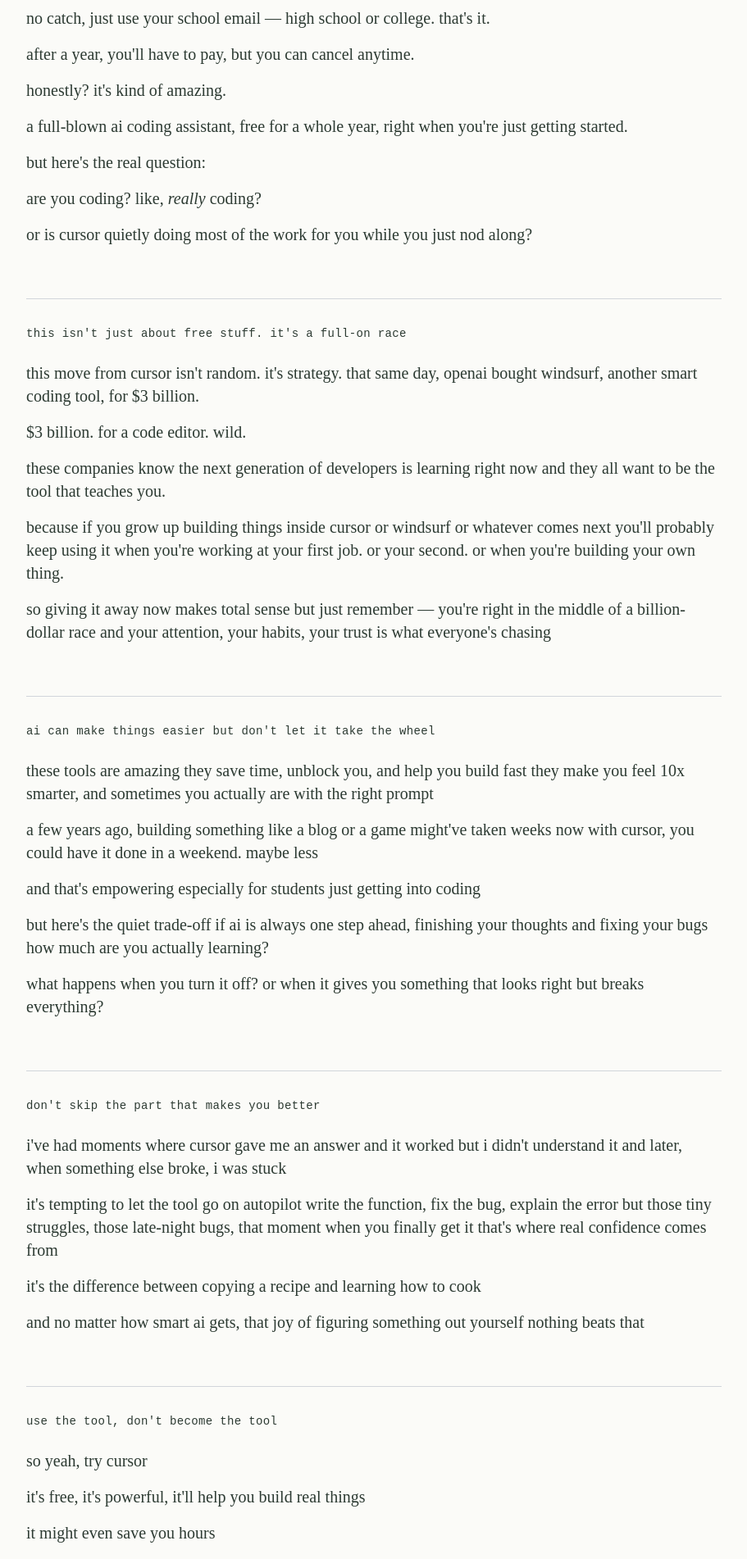
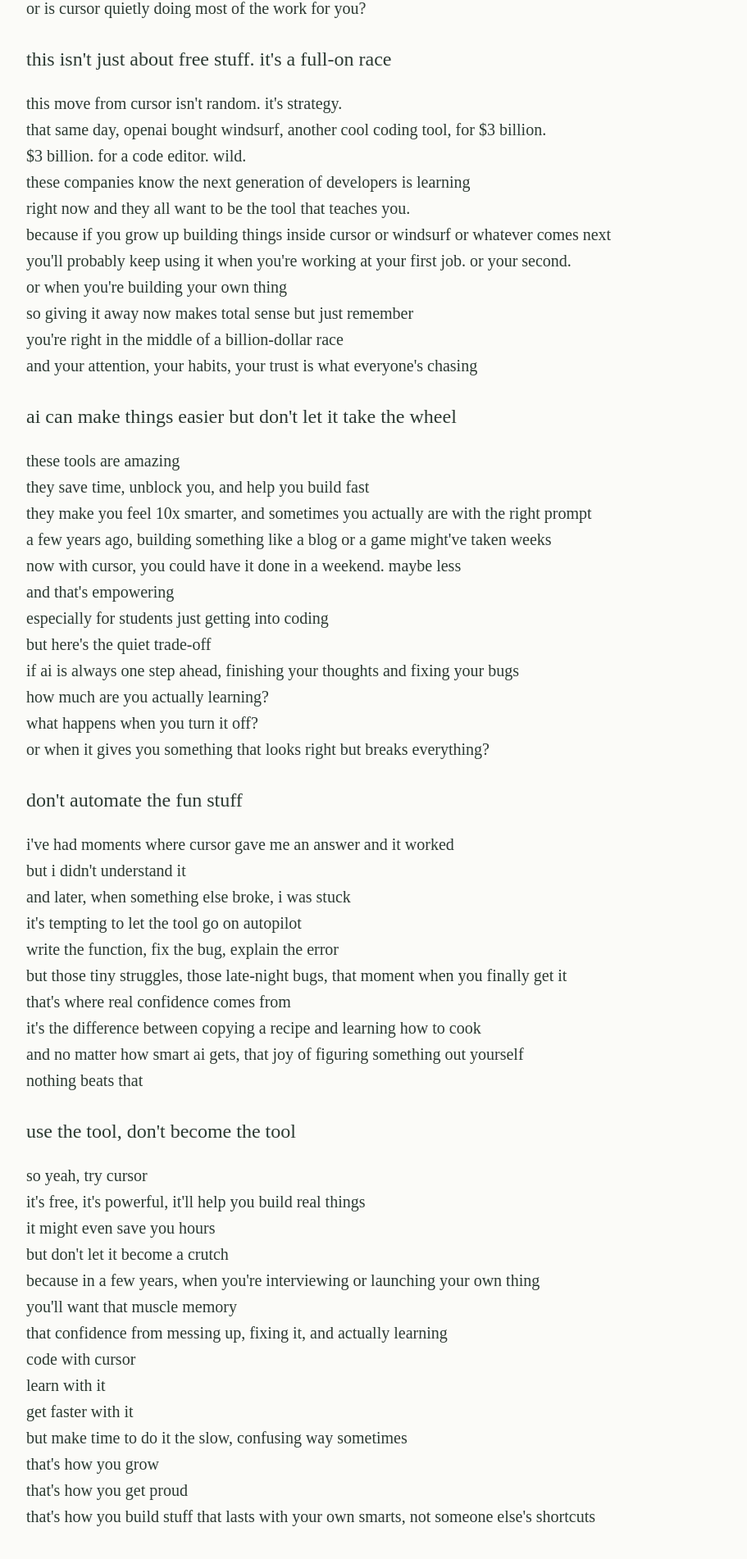
Before and after one commit to notcodesid/reflection, a Next.js app: page /code in a window 1280 px wide. Shown: the part 653-2555 px from the top of the page at 82% size, without its empty margins (184-1095 px from the left). Built offline with nearby package versions, Linux system fonts and the light colour scheme; a web font is replaced by a local one.

Commit message:
complete the structure

```diff
--- a/src/app/code/page.tsx
+++ b/src/app/code/page.tsx
@@ -6,9 +6,7 @@
             <div className="reflection-container pt-8">
                 <section className="mb-16 hidden md:block pt-[3rem] pb-[2rem]">
                     <h1 className="md:text-7xl font-medium font-serif mb-12">
-                    are you really <br />
-                    learning <br />
-                    to code?
+                        can you really code ?
                     </h1>
 
                     <section className="mb-4 flex items-center text-sm text-gray-500 font-sans">
@@ -18,223 +16,276 @@
                     </section>
                 </section>
 
-            <section className="mb-16 md:hidden">
+                <section className="mb-8 md:hidden">
                     <h1 className="text-4xl font-normal font-serif mb-6">are you really learning to code?</h1>
                 </section>
 
-            <section className="mb-16 border-t border-gray-300 pt-8">
+                <section className=" border-t border-gray-300 pt-8">
                     <p className="text-lg md:text-xl font-serif">
                         on may 6, 2025, cursor dropped some pretty big news:
                     </p>
 
-                <p className="text-lg md:text-xl font-serif mt-4">
-                <a href="https://x.com/cursor_ai/status/1919846420234031146" className="text-blue-600 hover:underline">
-                https://x.com/cursor_ai/status/1919846420234031146
-                </a>
-                </p>
-
-                <p className="text-lg md:text-xl font-serif mt-4">
-                no catch, just use your school email — high school or college. that&apos;s it.
-                </p>
-
-                <p className="text-lg md:text-xl font-serif mt-4">
-                after a year, you&apos;ll have to pay, but you can cancel anytime.
-                </p>
+                    <blockquote className="twitter-tweet" data-media-max-width="560"><p lang="en" dir="ltr">Cursor is now free for students. Enjoy!</p>&mdash; Cursor (@cursor_ai) <a href="https://twitter.com/cursor_ai/status/1919846420234031146?ref_src=twsrc%5Etfw">May 6, 2025</a></blockquote>
+                    <script async src="https://platform.twitter.com/widgets.js" charSet="utf-8"></script>
 
                     <p className="text-lg md:text-xl font-serif mt-4">
                         honestly? it&apos;s kind of amazing.
                     </p>
 
-                <p className="text-lg md:text-xl font-serif mt-4">
-                a full-blown ai coding assistant, free for a whole year, right when you&apos;re just getting started.
+                    <p className="text-lg md:text-xl font-serif mt-1">
+                        ai coding assistant, free for a whole year, right when you&apos;re just getting started.
                     </p>
 
-                <p className="text-lg md:text-xl font-serif mt-4">
+                    <p className="text-lg md:text-xl font-serif mt-1">
                         but here&apos;s the real question:
                     </p>
 
-                <p className="text-lg md:text-xl font-serif mt-4">
+                    <p className="text-lg md:text-xl font-serif mt-1">
                         are you coding? like, <em>really</em> coding?
                     </p>
 
-                <p className="text-lg md:text-xl font-serif mt-4">
-                or is cursor quietly doing most of the work for you while you just nod along?
+                    <p className="text-lg md:text-xl font-serif mt-1">
+                        or is cursor quietly doing most of the work for you?
                     </p>
                 </section>
 
-            <section className="border-t border-gray-300 pt-8 mb-16">
-                <h2 className="text-sm font-sans tracking-wide mb-6">this isn&apos;t just about free stuff. it&apos;s a full-on race</h2>
+                <section className=" pt-8">
+                    <h2 className="font-serif text-2xl mb-6">this isn&apos;t just about free stuff. it&apos;s a full-on race</h2>
                     <div className="text-lg md:text-xl font-serif">
                         <p className="text-lg md:text-xl font-serif">
                             this move from cursor isn&apos;t random. it&apos;s strategy.
-                    that same day, openai bought windsurf, another smart coding tool, for $3 billion.
                         </p>
 
-                    <p className="text-lg md:text-xl font-serif mt-4">
+                        <p className="text-lg md:text-xl font-serif mt-1">
+                            that same day, openai bought windsurf, another cool coding tool, for $3 billion.
+                        </p>
+
+                        <p className="text-lg md:text-xl font-serif mt-1">
                             $3 billion. for a code editor. wild.
                         </p>
 
-                    <p className="text-lg md:text-xl font-serif mt-4">
-                    these companies know the next generation of developers is learning right now
-                    and they all want to be the tool that teaches you.
+                        <p className="text-lg md:text-xl font-serif mt-1">
+                            these companies know the next generation of developers is learning
                         </p>
 
-                    <p className="text-lg md:text-xl font-serif mt-4">
+                        <p className="text-lg md:text-xl font-serif mt-1">right now
+                            and they all want to be the tool that teaches you.</p>
+
+                        <p className="text-lg md:text-xl font-serif mt-1">
                             because if you grow up building things inside cursor or windsurf or whatever comes next
-                    you&apos;ll probably keep using it when you&apos;re working at your first job. or your second. or when you&apos;re building your own thing.
                         </p>
 
-                    <p className="text-lg md:text-xl font-serif mt-4">
+                        <p className="text-lg md:text-xl font-serif mt-1">you&apos;ll probably keep using it when you&apos;re working at your first job. or your second.</p>
+
+                        <p className="text-lg md:text-xl font-serif mt-1">or when you&apos;re building your own thing</p>
+
+                        <p className="text-lg md:text-xl font-serif mt-1">
                             so giving it away now makes total sense
-                    but just remember — you&apos;re right in the middle of a billion-dollar race
-                    and your attention, your habits, your trust is what everyone&apos;s chasing
+                            but just remember
+                        </p>
+
+                        <p className="text-lg md:text-xl font-serif mt-1" >you&apos;re right in the middle of a billion-dollar race
+                        </p>
+
+                        <p className="text-lg md:text-xl font-serif mt-1">   and your attention,                   your habits, your trust is what everyone&apos;s chasing
                         </p>
                     </div>
                 </section>
 
-            <section className="mb-16 border-t border-gray-300 pt-8">
-                <h2 className="text-sm font-sans tracking-wide mb-6">ai can make things easier but don&apos;t let it take the wheel</h2>
+                <section className="pt-8">
+                    <h2 className="font-serif text-2xl mb-6">ai can make things easier but don&apos;t let it take the wheel</h2>
 
                     <p className="text-lg md:text-xl font-serif">
                     these tools are amazing
+                    </p>
+
+                    <p className="text-lg md:text-xl font-serif mt-1">
                     they save time, unblock you, and help you build fast
+                    </p>
+
+                    <p className="text-lg md:text-xl font-serif mt-1">
                     they make you feel 10x smarter, and sometimes you actually are with the right prompt
                     </p>
 
-                <p className="text-lg md:text-xl font-serif mt-4">
+                    <p className="text-lg md:text-xl font-serif mt-1">
                     a few years ago, building something like a blog or a game might&apos;ve taken weeks
+                    </p>
+
+                    <p className="text-lg md:text-xl font-serif mt-1">
                     now with cursor, you could have it done in a weekend. maybe less
                     </p>
 
-                <p className="text-lg md:text-xl font-serif mt-4">
+                    <p className="text-lg md:text-xl font-serif mt-1">
                     and that&apos;s empowering
+                    </p>
+
+                    <p className="text-lg md:text-xl font-serif mt-1">
                     especially for students just getting into coding
                     </p>
 
-                <p className="text-lg md:text-xl font-serif mt-4">
+                    <p className="text-lg md:text-xl font-serif mt-1">
                     but here&apos;s the quiet trade-off
+                    </p>
+
+                    <p className="text-lg md:text-xl font-serif mt-1">
                     if ai is always one step ahead, finishing your thoughts and fixing your bugs
+                    </p>
+
+                    <p className="text-lg md:text-xl font-serif mt-1">
                     how much are you actually learning?
                     </p>
 
-                <p className="text-lg md:text-xl font-serif mt-4">
+                    <p className="text-lg md:text-xl font-serif mt-1">
                     what happens when you turn it off?
+                    </p>
+
+                    <p className="text-lg md:text-xl font-serif mt-1">
                     or when it gives you something that looks right but breaks everything?
                     </p>
                 </section>
 
-            <section className="mb-16 border-t border-gray-300 pt-8">
-                <h2 className="text-sm font-sans tracking-wide mb-6">don&apos;t skip the part that makes you better</h2>
+                <section className="pt-8">
+                    <h2 className="font-serif text-2xl mb-6">don&apos;t automate the fun stuff</h2>
 
                     <p className="text-lg md:text-xl font-serif">
                     i&apos;ve had moments where cursor gave me an answer and it worked
+                    </p>
+
+                    <p className="text-lg md:text-xl font-serif mt-1">
                     but i didn&apos;t understand it
+                    </p>
+
+                    <p className="text-lg md:text-xl font-serif mt-1">
                     and later, when something else broke, i was stuck
                     </p>
 
-                <p className="text-lg md:text-xl font-serif mt-4">
+                    <p className="text-lg md:text-xl font-serif mt-1">
                     it&apos;s tempting to let the tool go on autopilot
+                    </p>
+
+                    <p className="text-lg md:text-xl font-serif mt-1">
                     write the function, fix the bug, explain the error
+                    </p>
+
+                    <p className="text-lg md:text-xl font-serif mt-1">
                     but those tiny struggles, those late-night bugs, that moment when you finally get it
+                    </p>
+
+                    <p className="text-lg md:text-xl font-serif mt-1">
                     that&apos;s where real confidence comes from
                     </p>
 
-                <p className="text-lg md:text-xl font-serif mt-4">
+                    <p className="text-lg md:text-xl font-serif mt-1">
                     it&apos;s the difference between copying a recipe and learning how to cook
                     </p>
 
-                <p className="text-lg md:text-xl font-serif mt-4">
+                    <p className="text-lg md:text-xl font-serif mt-1">
                     and no matter how smart ai gets, that joy of figuring something out yourself
+                    </p>
+
+                    <p className="text-lg md:text-xl font-serif mt-1">
                     nothing beats that
                     </p>
                 </section>
 
-            <section className="mb-16 border-t border-gray-300 pt-8">
-                <h2 className="text-sm font-sans tracking-wide mb-6">use the tool, don&apos;t become the tool</h2>
+                <section className="pt-8">
+                    <h2 className="font-serif text-2xl mb-6">use the tool, don&apos;t become the tool</h2>
 
                     <p className="text-lg md:text-xl font-serif">
                     so yeah, try cursor
                     </p>
 
-                <p className="text-lg md:text-xl font-serif mt-4">
+                    <p className="text-lg md:text-xl font-serif mt-1">
                     it&apos;s free, it&apos;s powerful, it&apos;ll help you build real things
                     </p>
 
-                <p className="text-lg md:text-xl font-serif mt-4">
+                    <p className="text-lg md:text-xl font-serif mt-1">
                     it might even save you hours
                     </p>
 
-                <p className="text-lg md:text-xl font-serif mt-4">
+                    <p className="text-lg md:text-xl font-serif mt-1">
                     but don&apos;t let it become a crutch
                     </p>
 
-                <p className="text-lg md:text-xl font-serif mt-4">
+                    <p className="text-lg md:text-xl font-serif mt-1">
                     because in a few years, when you&apos;re interviewing or launching your own thing
                     </p>
 
-                <p className="text-lg md:text-xl font-serif mt-4">
+                    <p className="text-lg md:text-xl font-serif mt-1">
                     you&apos;ll want that muscle memory
                     </p>
 
-                <p className="text-lg md:text-xl font-serif mt-4">
+                    <p className="text-lg md:text-xl font-serif mt-1">
                     that confidence from messing up, fixing it, and actually learning
                     </p>
 
-                <p className="text-lg md:text-xl font-serif mt-4">
+                    <p className="text-lg md:text-xl font-serif mt-1">
                     code with cursor
                     </p>
 
-                <p className="text-lg md:text-xl font-serif mt-4">
+                    <p className="text-lg md:text-xl font-serif mt-1">
                     learn with it
                     </p>
 
-                <p className="text-lg md:text-xl font-serif mt-4">
+                    <p className="text-lg md:text-xl font-serif mt-1">
                     get faster with it
                     </p>
 
-                <p className="text-lg md:text-xl font-serif mt-4">
+                    <p className="text-lg md:text-xl font-serif mt-1">
                     but make time to do it the slow, confusing way sometimes
                     </p>
 
-                <p className="text-lg md:text-xl font-serif mt-4">
+                    <p className="text-lg md:text-xl font-serif mt-1">
                     that&apos;s how you grow
                     </p>
 
-                <p className="text-lg md:text-xl font-serif mt-4">
+                    <p className="text-lg md:text-xl font-serif mt-1">
                     that&apos;s how you get proud
                     </p>
 
-                <p className="text-lg md:text-xl font-serif mt-4">
-                that&apos;s how you build stuff that lasts — with your own smarts, not someone else&apos;s shortcuts
+                    <p className="text-lg md:text-xl font-serif mt-1">
+                    that&apos;s how you build stuff that lasts with your own smarts, not someone else&apos;s shortcuts
                     </p>
                 </section>
 
-            <section className="mb-16 border-t border-gray-300 pt-8">
-                <h2 className="text-sm font-sans tracking-wide mb-6">conclusion</h2>
+                <section className="pt-8 mb-8">
+                    <h2 className="font-serif text-2xl mb-6">conclusion</h2>
 
                     <p className="text-lg md:text-xl font-serif">
                     you&apos;ve got a whole year
+                    </p>
+
+                    <p className="text-lg md:text-xl font-serif mt-1">
                     make cool stuff
+                    </p>
+
+                    <p className="text-lg md:text-xl font-serif mt-1">
                     mess up
+                    </p>
+
+                    <p className="text-lg md:text-xl font-serif mt-1">
                     fix it
                     </p>
 
-                <p className="text-lg md:text-xl font-serif mt-4">
+                    <p className="text-lg md:text-xl font-serif mt-1">
                     and most of all, enjoy the ride
+                    </p>
+
+                    <p className="text-lg md:text-xl font-serif mt-1">
                     this is your time to learn how to really build
                     </p>
 
-                <p className="text-lg md:text-xl font-serif mt-4">
+                    <p className="text-lg md:text-xl font-serif mt-1">
                     you&apos;ve got this
                     </p>
                 </section>
 
-            <section className="border-gray-300">
-                <p className="text-lg md:text-xl font-serif mt-4">
+                <section className="">
+                    <p className="text-lg md:text-xl font-serif mt-1">
                         until then,
                     </p>
 
-                <p className="text-lg md:text-xl font-serif mt-4 font-bold">
+                    <p className="text-lg md:text-xl font-serif mt-1 font-bold">
                         sidharth
                     </p>
                 </section>
```
Lines whose indentation alone changed are shown as unchanged.
